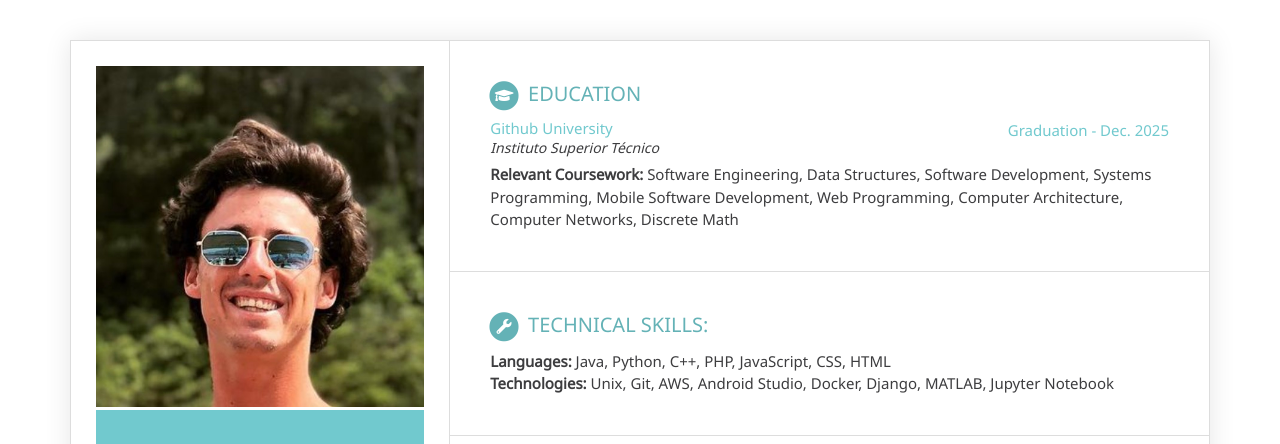
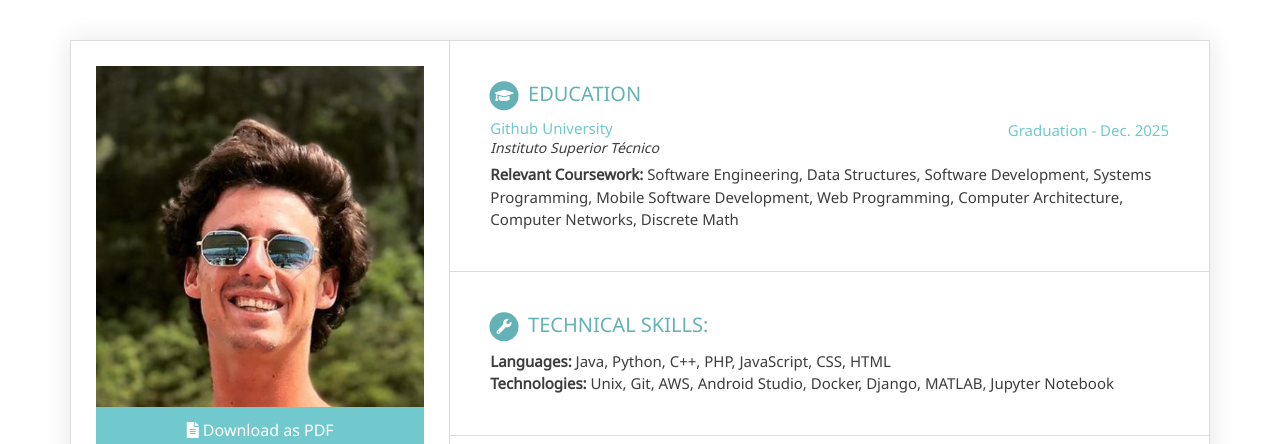
Before and after one commit to goncalo1995/my-cv, a plain HTML site: page index.html in a window 1280 px wide. Shown: the top 444 px of the page. Drawn offline with nearby package versions, Linux system fonts and the light colour scheme.

Commit message:
Update index.html

```diff
--- a/index.html
+++ b/index.html
@@ -34,9 +34,8 @@
                         <div class="picture">
                             <img src="img/avatar.jpg" alt="John Doe">
                         </div>
-                        <a class="btn btn-cv" href="img/demo.jpg" title="" download>
                         <a class="btn btn-cv" href="./img/demo.jpg" role="button" download>
-                            <i class="fas fa-file-alt"></i> Download as
+                            <i class="fas fa-file-alt"></i> Download as PDF
                         </a>
                         <h1>Gonçalo Lascasas Cereja Ribeiro Pereira</h1>
                         <span>Consultant</span>
```
